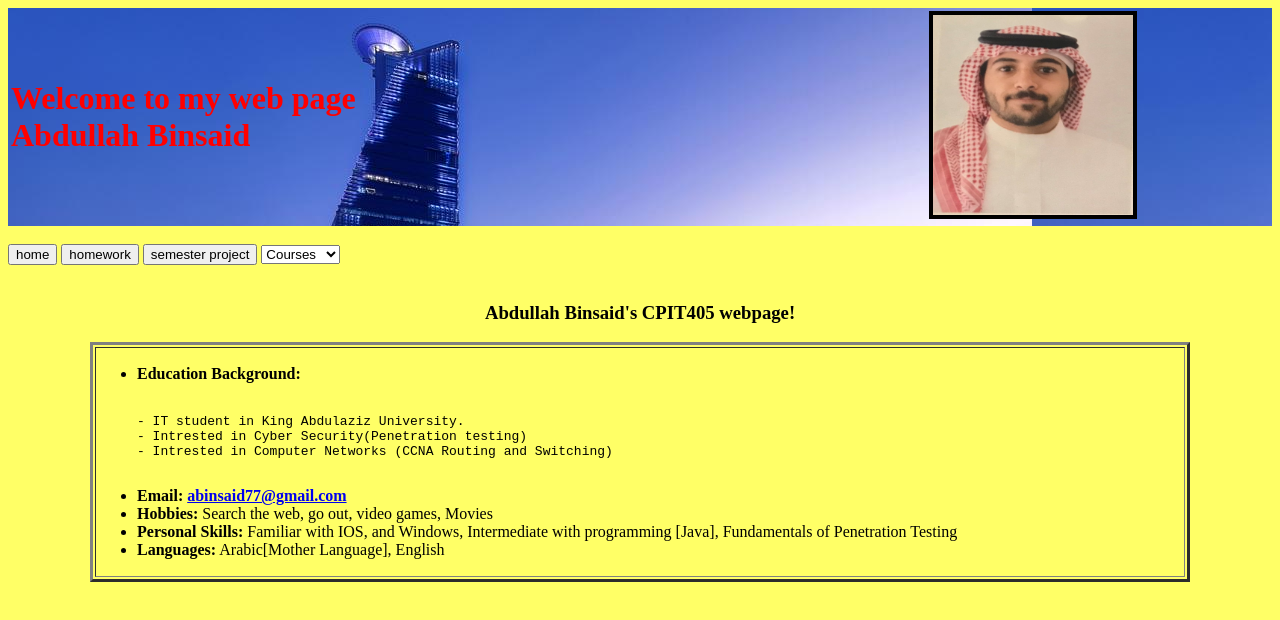
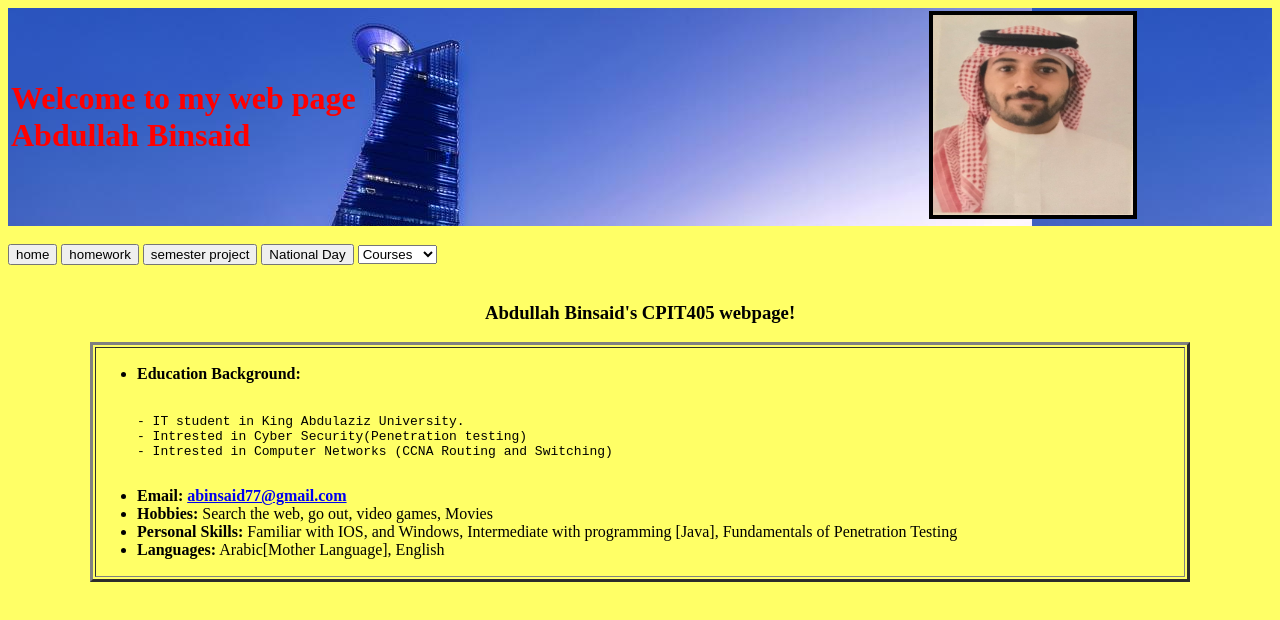
Before and after one commit to abinsaid/CPIT405_Assignment-1, a plain HTML site: page index.html in a window 1280 px wide. Drawn offline with Linux system fonts and the light colour scheme.

Commit message:
update url

```diff
--- a/index.html
+++ b/index.html
@@ -31,6 +31,7 @@
     <button onclick="window.location.href='index.html';">home</button>
     <button onclick="window.location.href='Homeworks.html';">homework</button>
     <button onclick="window.location.href='SemesterProject.html';">semester project</button>
+	<button onclick="location.href='https://abinsaid.github.io/CPIT405-Assignment-2/';">National Day</button>
 
     <select name = "Courses">
         <option selected>Courses</option>
```
